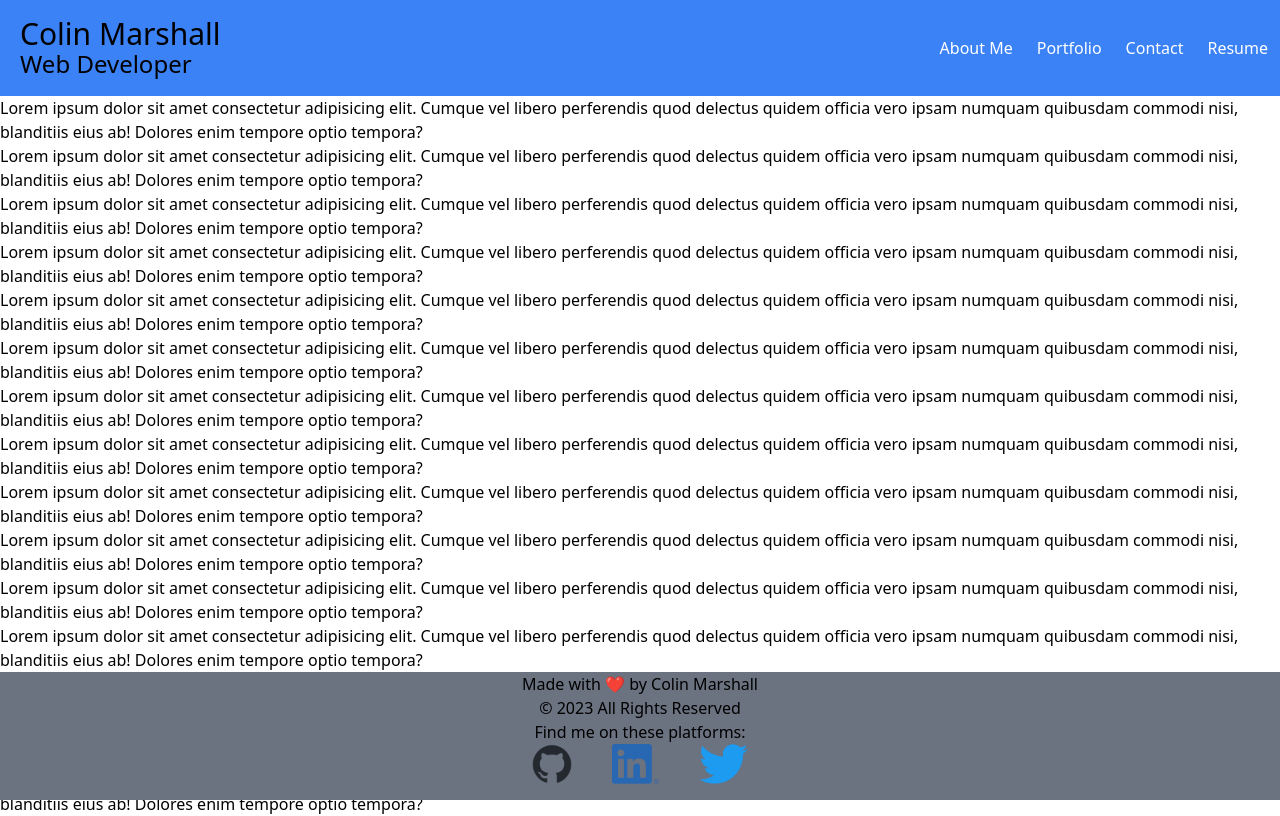
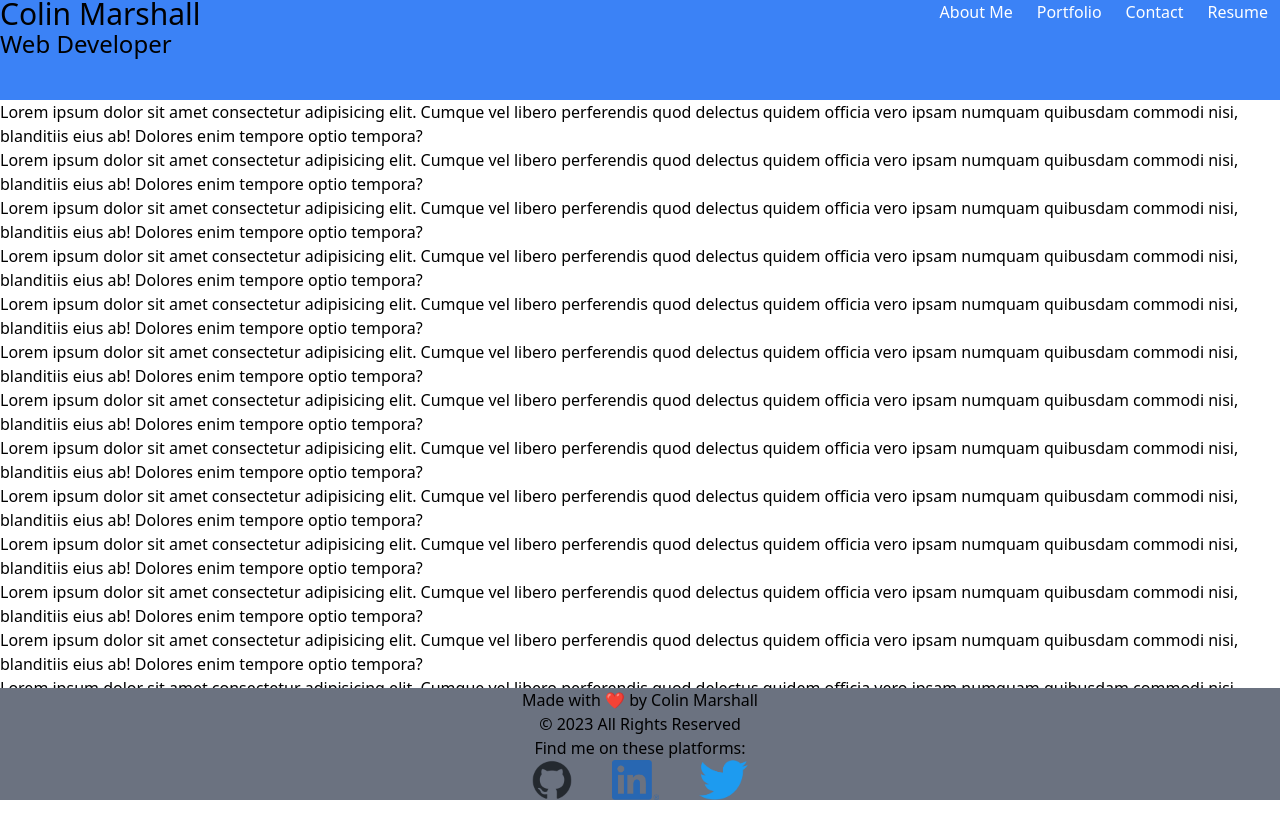
Before and after one commit to CascadeColin/Portfolio, a React (Create React App) app: page / in a window 1280 px wide. Shown: the top 816 px of the page. Built offline with nearby package versions, Linux system fonts and the light colour scheme.

Commit message:
refactored page structure and style to have sticky header/footer with scrollbar limited to main content

```diff
--- a/public/index.html
+++ b/public/index.html
@@ -1,5 +1,5 @@
 <!DOCTYPE html>
-<html lang="en">
+<html lang="en" style="height:100%;margin:0;">
   <head>
     <meta charset="utf-8" />
     <link rel="icon" href="%PUBLIC_URL%/favicon.ico" />
@@ -28,9 +28,9 @@
     -->
     <title>Colin Marshall | Web Developer</title>
   </head>
-  <body>
+  <body style="height:100%;margin:0;">
     <noscript>You need to enable JavaScript to run this app.</noscript>
-    <div id="root"></div>
+    <div id="root" style="height:100%;margin:0;"></div>
     <!--
       This HTML file is a template.
       If you open it directly in the browser, you will see an empty page.
--- a/src/app.jsx
+++ b/src/app.jsx
@@ -14,7 +14,7 @@ export default function App() {
   return (
     // "min-h-screen flex flex-col" required to set up sticky footer
     // "mb-32 required to prevent footer from covering content (assuming h-32 for footer)"
-    <div className="parent-component">
+    <div className="parent-component" style={{height:"100%",margin:0}}>
       <Main menuList={menuList} />
 
     </div>
--- a/src/main/footer/footer.jsx
+++ b/src/main/footer/footer.jsx
@@ -13,7 +13,7 @@ export default function header({ footerLinks }) {
 
   return (
     // Update "margin bottom" for App component if "height" value is changed here - prevents sticky footer covering content
-    <footer className="flex-col bg-gray-500 fixed bottom-0 w-full h-32">
+    <footer className="flex-col bg-gray-500">
       <h1 className="flex justify-center">Made with ❤️ by Colin Marshall</h1>
       <h1 className="flex justify-center">
       © {year} All Rights Reserved
--- a/src/main/main.jsx
+++ b/src/main/main.jsx
@@ -66,11 +66,11 @@ export default function Main({ menuList }) {
   return (
     // "fixed top-0 w-full" makes the header sticky to top of page.
     // if header height is changed, change component "margin top" by the same amount.  for example, "h-24" for header means "mt-24" is needed for each subcomponent
-    <div className="app min-h-screen mb-32 flex flex-col">
+    <div className="app flex flex-col h-full">
       {/* if screen size is 639px or less */}
       <MediaQuery maxWidth={639}>
-        <header className="bg-blue-500 h-24 flex justify-between fixed top-0 w-full">
-          <h3 className="absolute top-5 left-5 text-3xl font-medium leading-7">
+        <header className="bg-blue-500 flex justify-between pb-10">
+          <h3 className="text-3xl font-medium leading-7">
             Colin Marshall
             <br />
             <span className="text-2xl font-medium">Web Developer</span>
@@ -113,8 +113,8 @@ export default function Main({ menuList }) {
       </MediaQuery>
       {/* if screen size is 640px or more */}
       <MediaQuery minWidth={640}>
-        <div className="bg-blue-500 h-24 flex justify-end items-center fixed top-0 w-full">
-          <h3 className="absolute top-5 left-5 text-3xl font-medium leading-7">
+        <header className="bg-blue-500 flex justify-between pb-10">
+          <h3 className="text-3xl font-medium leading-7">
             Colin Marshall
             <br />
             <span className="text-2xl font-medium">Web Developer</span>
@@ -137,7 +137,7 @@ export default function Main({ menuList }) {
               <a href="#resume">Resume</a>
             </button>
           </div>
-        </div>
+        </header>
         {renderTab()}
         <Footer footerLinks={footerLinks} />
       </MediaQuery>
--- /dev/null
+++ b/src/main/pages/aboutMe.css
@@ -0,0 +1,3 @@
+main {
+    flex:1;
+}
--- a/src/main/pages/aboutMe.jsx
+++ b/src/main/pages/aboutMe.jsx
@@ -3,7 +3,7 @@ import React from "react";
 export default function About() {
   return (
     // "mt-24" prevents content being covered by sticky header.  If this is bugged, verify that current "mt" value matched the "h" value in navigation.jsx
-    <main className="mt-24">
+    <main className="overflow-auto">
       <p>
         Lorem ipsum dolor sit amet consectetur adipisicing elit. Cumque vel
         libero perferendis quod delectus quidem officia vero ipsam numquam
```
